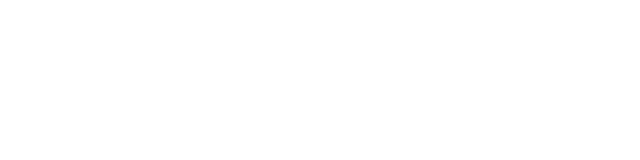
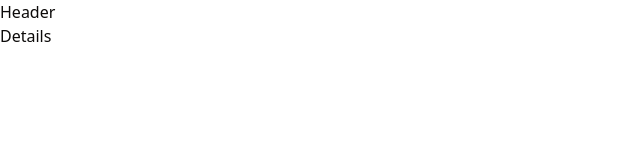
Before and after one commit to TikoCisneros/react-shopping-cart, a React (Vite) app: page /1 in a window 1280 px wide. Before the commit this address had no page. Shown: the top 160 px of the page, without its empty margins (0-640 px from the left). Built offline with nearby package versions, Linux system fonts and the light colour scheme.

Commit message:
feat: add project main components structure

```diff
--- /dev/null
+++ b/src/components/Header.tsx
@@ -0,0 +1,5 @@
+function Header() {
+  return <div>Header</div>;
+}
+
+export default Header;
--- /dev/null
+++ b/src/layouts/Layout.tsx
@@ -0,0 +1,15 @@
+import { Outlet } from 'react-router-dom';
+import Header from '@/components/Header';
+
+function Layout() {
+  return (
+    <div>
+      <Header />
+      <main>
+        <Outlet />
+      </main>
+    </div>
+  );
+}
+
+export default Layout;
--- /dev/null
+++ b/src/pages/Details.tsx
@@ -0,0 +1,5 @@
+function Details() {
+  return <div>Details</div>;
+}
+
+export default Details;
--- a/src/router/index.tsx
+++ b/src/router/index.tsx
@@ -1,11 +1,16 @@
 import { BrowserRouter, Routes, Route } from 'react-router-dom';
-import Home from '../pages/Home';
+import Layout from '@/layouts/Layout';
+import Home from '@/pages/Home';
+import Details from '@/pages/Details';
 
 function Router() {
   return (
     <BrowserRouter>
       <Routes>
-        <Route path="/" element={<Home />} />
+        <Route path="/" element={<Layout />}>
+          <Route index element={<Home />} />
+          <Route path="/:productId" element={<Details />} />
+        </Route>
       </Routes>
     </BrowserRouter>
   );
```
